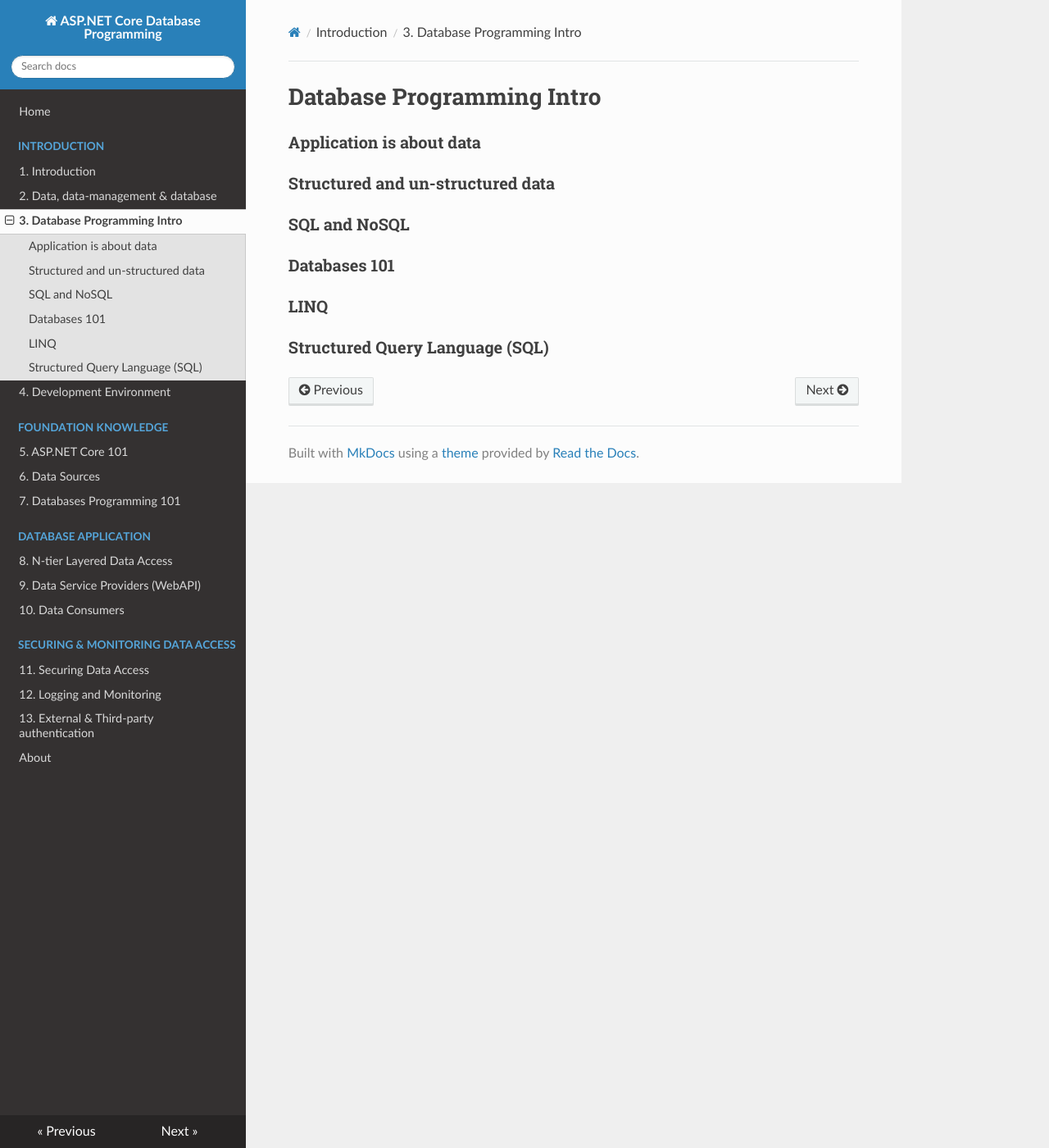
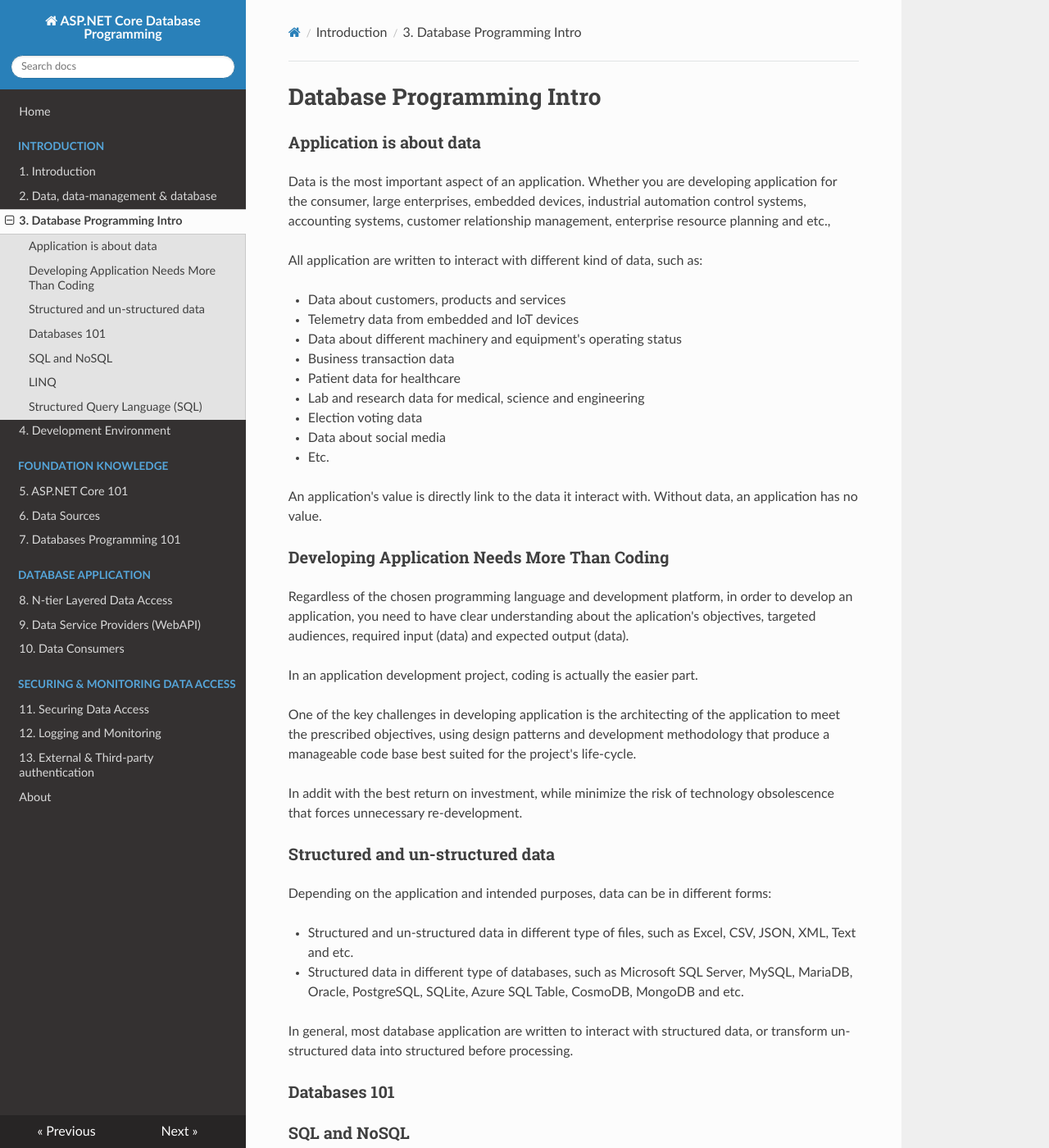
Before and after one commit to samuelp101/AspNetCore-Database, an MkDocs documentation site: the page built from docs/ch03.md, in a window 1280 px wide and 1400 px high. Shown: the whole window at 82% size. Built offline with MkDocs 1.6.1, drawn with Linux system fonts in a browser that asks for light colours; nearby versions of some CDN libraries.

Commit message:
updated about page

```diff
--- a/docs/ch03.md
+++ b/docs/ch03.md
@@ -1,8 +1,48 @@
 # Database Programming Intro
 
 ### Application is about data
+Data is the most important aspect of an application.  Whether you are developing application for the consumer, large enterprises, embedded devices, industrial automation control systems, accounting systems, customer relationship management, enterprise resource planning and etc.,
+
+All application are written to interact with different kind of data, such as:
+
+  - Data about customers, products and services
+  - Telemetry data from embedded and IoT devices
+  - Data about different machinery and equipment's operating status
+  - Business transaction data
+  - Patient data for healthcare
+  - Lab and research data for medical, science and engineering
+  - Election voting data
+  - Data about social media
+  - Etc.
+
+An application's value is directly link to the data it interact with.  Without data, an application has no value.
+
+### Developing Application Needs More Than Coding
+Regardless of the chosen programming language and development platform, in order to develop an application, you need to have clear understanding about the aplication's objectives, targeted audiences, required input (data) and expected output (data).
+
+In an application development project, coding is actually the easier part.
+
+One of the key challenges in developing application is the architecting of the application to meet the prescribed objectives, using design patterns and development methodology that produce a manageable code base best suited for the project's life-cycle.
+
+In addit with the best return on investment, while minimize the risk of technology obsolescence that forces unnecessary re-development.
+
+
 ### Structured and un-structured data
+Depending on the application and intended purposes, data can be in different forms:
+
+  - Structured and un-structured data in different type of files, such as Excel, CSV, JSON, XML, Text and etc.
+  - Structured data in different type of databases, such as Microsoft SQL Server, MySQL, MariaDB, Oracle, PostgreSQL, SQLite, Azure SQL Table, CosmoDB, MongoDB and etc.
+
+In general, most database application are written to interact with structured data, or transform un-structured data into structured before processing.
+
+
+### Databases 101
+
+
 ### SQL and NoSQL
-### Databases 101
+
+
+
 ### LINQ
+
 ### Structured Query Language (SQL)
```
Also changed, not shown: docs/about.md (+4 -1 lines).
